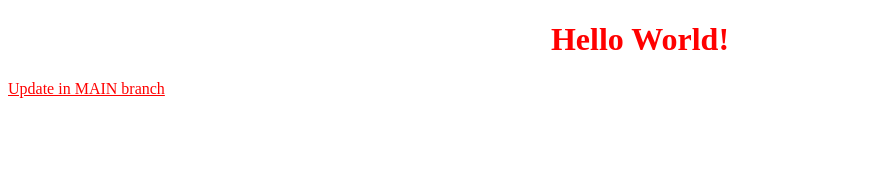
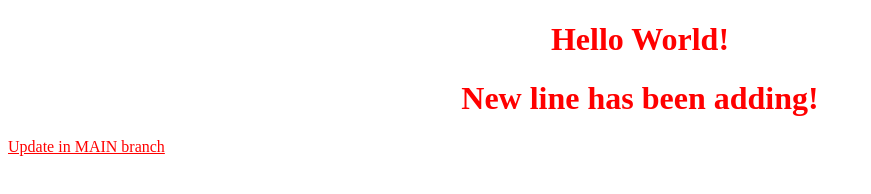
Before and after one commit to VathanakSol/basic-git, a plain HTML site: page index.html in a window 1280 px wide. Shown: the whole page, without its empty margins (0-871 px from the left). Drawn offline with Linux system fonts and the light colour scheme.

Commit message:
add new line in line 11

```diff
--- a/index.html
+++ b/index.html
@@ -8,6 +8,7 @@
 </head>
 <body>
     <h1>Hello World!</h1>
+    <h1>New line has been adding!</h1>
     <p style="color: red; text-decoration: underline;">Update in MAIN branch</p>
 </body>
 </html>
```
